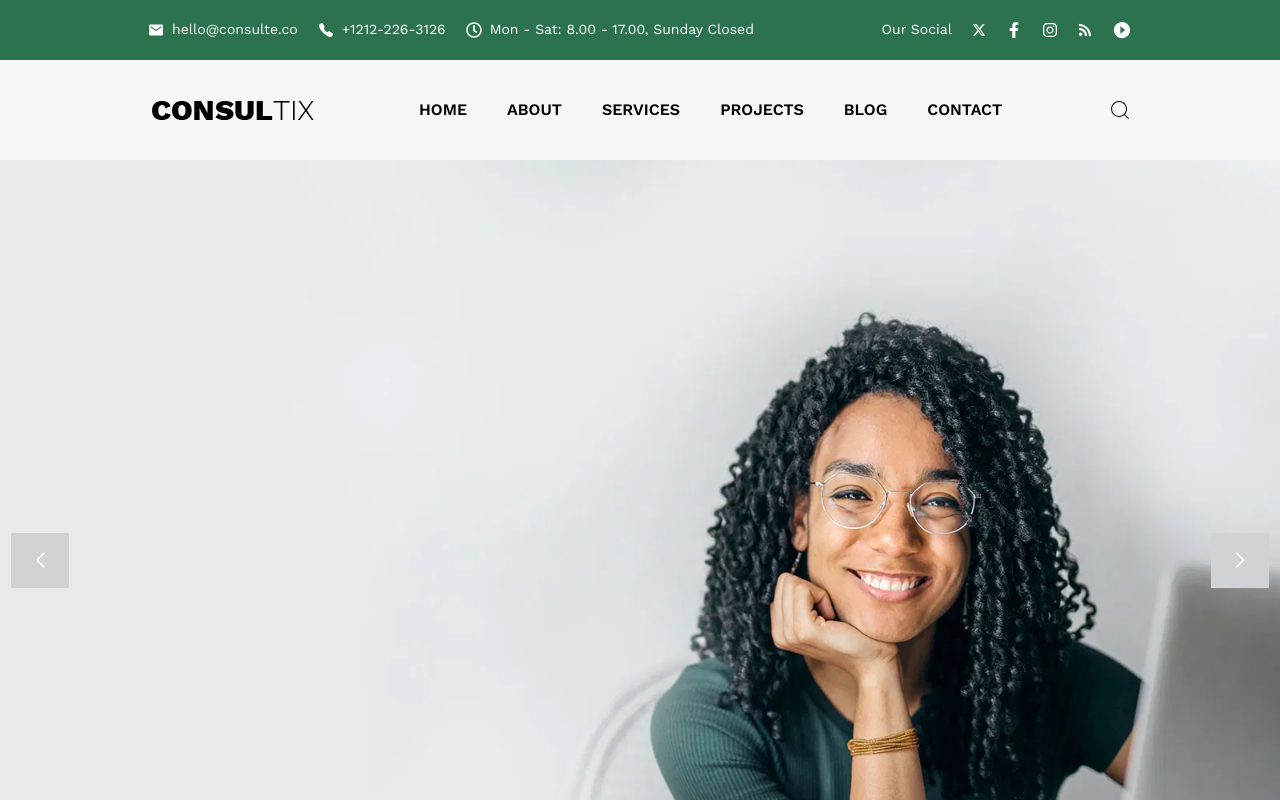
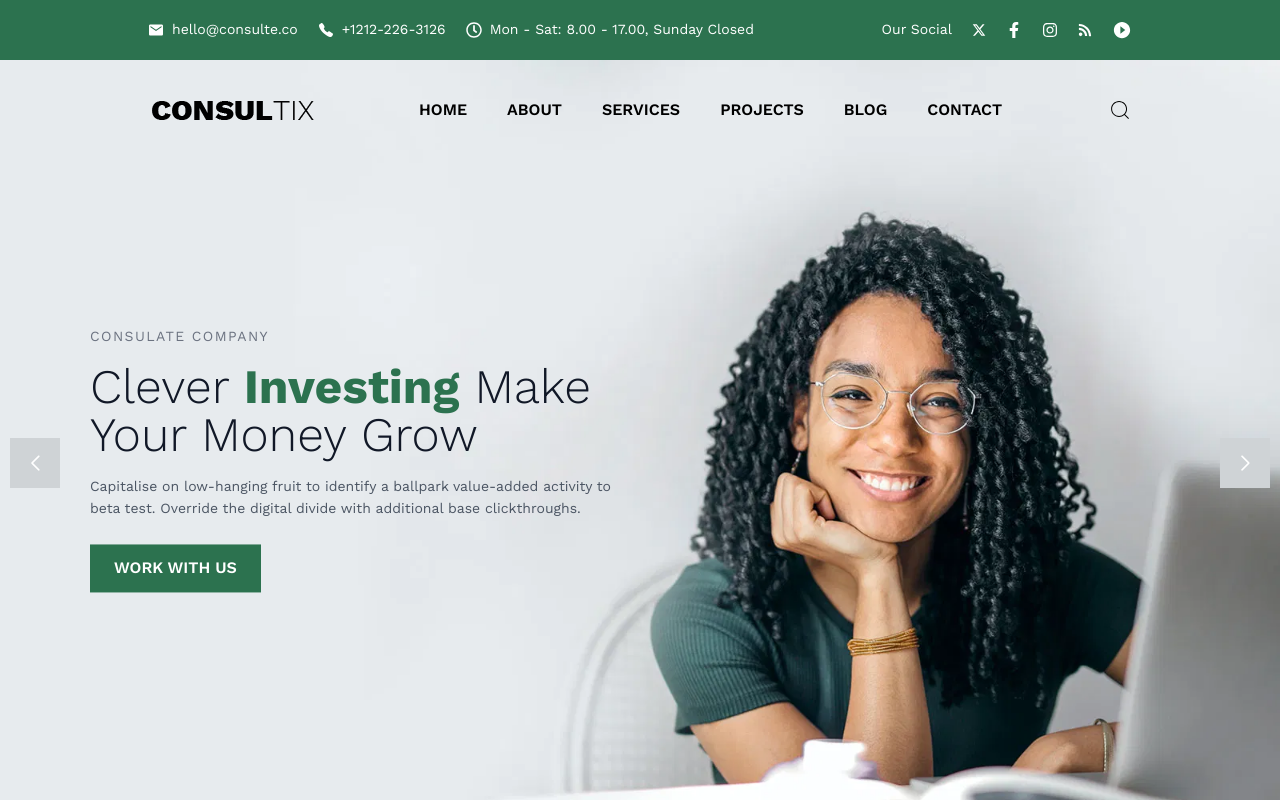
Before and after one commit to KE9SH1N/gbgaid, a Next.js app: page / in a window 1280 px wide. Shown: the top 800 px of the page. Built offline with nearby package versions, Linux system fonts and the light colour scheme.

Commit message:
fixed hero slider

```diff
--- a/src/app/componenets/header/NavigationMenu.tsx
+++ b/src/app/componenets/header/NavigationMenu.tsx
@@ -6,7 +6,7 @@ import { GiHamburgerMenu } from "react-icons/gi";
 
 const NavigationMenu = () => {
 	return (
-		<div className="bg-placeholderBg">
+		<div className="">
 			<div className="ct-container h-[100px] ct-items-center ct-flex-between">
 				<div className="ct-items-center gap-x-24">
 					<Image
--- a/src/app/componenets/hero/HeroSlider.tsx
+++ b/src/app/componenets/hero/HeroSlider.tsx
@@ -7,10 +7,16 @@ import Link from "next/link";
 import { Navigation, Autoplay } from "swiper/modules";
 import Image from "next/image";
 import { MdKeyboardArrowLeft, MdKeyboardArrowRight } from "react-icons/md";
+import NavigationBar from "../header/NavigationBar";
+import NavigationMenu from "../header/NavigationMenu";
 
 const HeroSlider: React.FC = () => {
 	return (
 		<div className="relative group">
+			<div className="absolute top-0 left-0 z-50 w-full">
+				<NavigationMenu />
+			</div>
+
 			<Swiper
 				navigation={true}
 				modules={[Autoplay, Navigation]}
@@ -24,7 +30,36 @@ const HeroSlider: React.FC = () => {
 			>
 				{[...Array(3)].map((_, index) => (
 					<SwiperSlide key={index}>
-						<div className="relative w-full h-[100vh] flex items-center justify-center bg-cover bg-center bg-no-repeat">
+						<div className="relative w-full h-[800px] flex items-center justify-center bg-cover bg-center bg-no-repeat">
+							<div className=" absolute top-1/2 left-0 w-full z-40 -translate-y-1/2">
+								<section className="relative font-worksans px-6 md:px-12 lg:px-20 py-20">
+									<div className="max-w-[1100px] mx-auto flex flex-col lg:flex-row items-center">
+										{/* Text Section */}
+										<div className="lg:w-1/2 text-center lg:text-left">
+											<p className="text-sm  text-gray-500 uppercase tracking-widest">
+												Consulate Company
+											</p>
+											<h1 className="text-4xl md:text-5xl font-light text-gray-900 leading-tight mt-4">
+												Clever{" "}
+												<span className="text-brandPrimaryColor font-bold">
+													Investing
+												</span>{" "}
+												Make Your Money Grow
+											</h1>
+											<p className="mt-4 text-gray-600 text-sm leading-relaxed">
+												Capitalise on low-hanging fruit to identify a ballpark
+												value-added activity to beta test. Override the digital
+												divide with additional base clickthroughs.
+											</p>
+											<div className="mt-6">
+												<button className="bg-brandPrimaryColor hover:bg-green-800 text-white font-semibold py-3 px-6 transition-all duration-500 ease-in-out">
+													WORK WITH US
+												</button>
+											</div>
+										</div>
+									</div>
+								</section>
+							</div>
 							<Link href="/">
 								<div className="w-full h-full">
 									<Image
--- a/src/app/globals.css
+++ b/src/app/globals.css
@@ -140,7 +140,7 @@ body {
 }
 
 /* navigation slider  */
-.swiper-button-prev:after,
+/* .swiper-button-prev:after,
 .swiper-button-next:after {
 	font-size: 15px !important;
 	font-weight: 800;
@@ -160,10 +160,42 @@ body {
 	right: 5%;
 }
 
-.swiper-button-prev:after:hover {
+.swiper-button-prev:hover,
+.swiper-button-next:hover {
+	background-color: #2c724f;
+} */
+
+/* navigation slider */
+.swiper-button-prev,
+.swiper-button-next {
+	font-size: 15px !important;
+	font-weight: 800;
+	padding: 25px 25px;
+	background-color: #cfd3d6;
+	transition: all 0.3s ease-in-out;
+}
+
+/* Adjust icon styles */
+.swiper-button-prev:after,
+.swiper-button-next:after {
+	font-size: 15px !important;
+	font-weight: 800;
+	color: white;
+}
+
+/* Positioning */
+.swiper-button-prev {
+	position: absolute;
+	left: 5%;
+}
+
+.swiper-button-next {
+	position: absolute;
+	right: 5%;
+}
+
+/* Hover effect */
+.swiper-button-prev:hover,
+.swiper-button-next:hover {
 	background-color: #2c724f;
 }
-
-.swiper-button-next:after:hover {
-	background-color: #2c724f;
-}
--- a/src/app/page.tsx
+++ b/src/app/page.tsx
@@ -1,12 +1,14 @@
 import GButton from "./componenets/common/GButton";
 import NavigationBar from "./componenets/header/NavigationBar";
+import NavigationTop from "./componenets/header/NavigationTop";
 import HeroSlider from "./componenets/hero/HeroSlider";
 import CallToAction from "./componenets/util/CallToAction";
 
 export default function Home() {
 	return (
 		<main>
-			<NavigationBar />
+			{/* <NavigationBar /> */}
+			<NavigationTop />
 			<HeroSlider />
 			<CallToAction />
 		</main>
```
